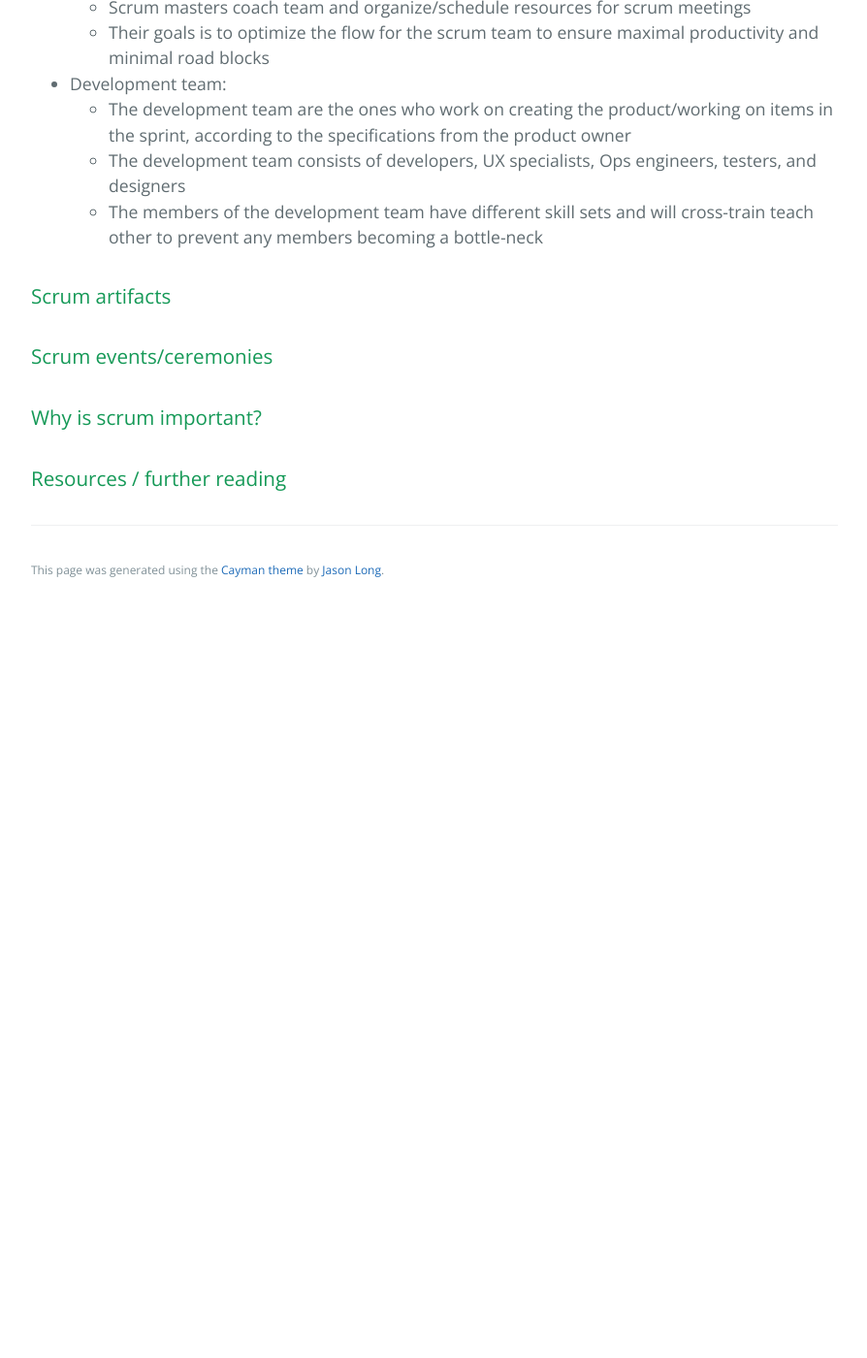
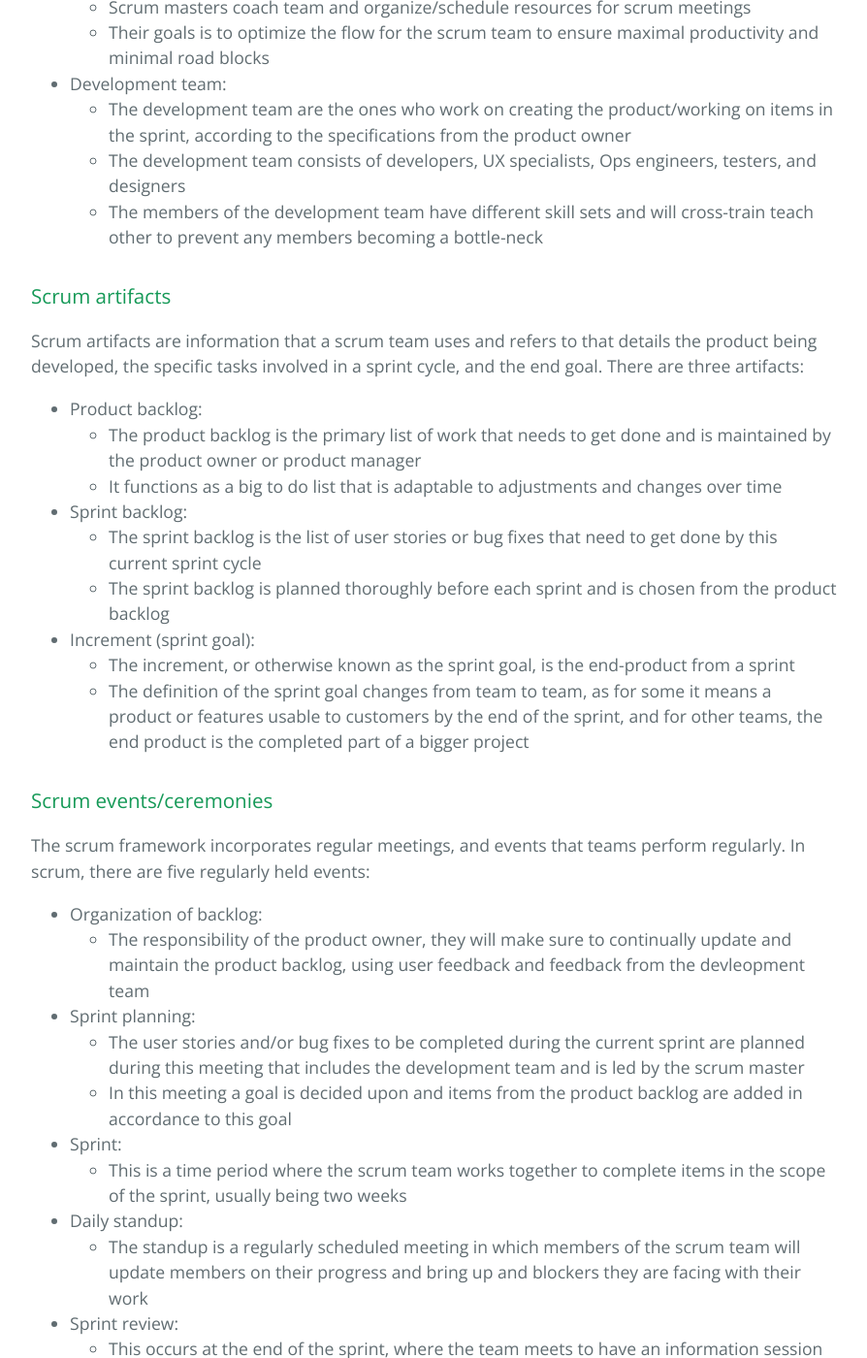
Before and after one commit to learning-software-engineering/learning-software-engineering.github.io, a Jekyll site: the page built from Topics/Software_Engineering/Scrum.md, in a window 1280 px wide and 1400 px high, scrolled down 1698 px. Shown: the whole window at 97% size, without its empty margins (192-1086 px from the left). Built offline with Jekyll 4.4.1, drawn with Linux system fonts in a browser that asks for light colours; our own code applies the rules of GitHub Pages for plain Markdown files; before the commit the page ends 2328 px from its top, so only the background shows below that; some of the changed text lies outside the part shown.

Commit message:
completed rough drafts of artifcacts and events

```diff
--- a/Topics/Software_Engineering/Scrum.md
+++ b/Topics/Software_Engineering/Scrum.md
@@ -36,9 +36,34 @@ A scrum team consists of three specific roles:
     - The members of the development team have different skill sets and will cross-train teach other to prevent any members becoming a bottle-neck
 
 ### Scrum artifacts
+Scrum artifacts are information that a scrum team uses and refers to that details the product being developed, the specific tasks involved in a sprint cycle, and the end goal. There are three artifacts:
+- Product backlog:
+    - The product backlog is the primary list of work that needs to get done and is maintained by the product owner or product manager
+    - It functions as a big to do list that is adaptable to adjustments and changes over time
+- Sprint backlog:
+    - The sprint backlog is the list of user stories or bug fixes that need to get done by this current sprint cycle
+    - The sprint backlog is planned thoroughly before each sprint and is chosen from the product backlog
+- Increment (sprint goal):
+    - The increment, or otherwise known as the sprint goal, is the end-product from a sprint
+    - The definition of the sprint goal changes from team to team, as for some it means a product or features usable to customers by the end of the sprint, and for other teams, the end product is the completed part of a bigger project
 
 
 ### Scrum events/ceremonies
+The scrum framework incorporates regular meetings, and events that teams perform regularly. In scrum, there are five regularly held events:
+- Organization of backlog:
+    - The responsibility of the product owner, they will make sure to continually update and maintain the product backlog, using user feedback and feedback from the devleopment team
+- Sprint planning:
+    - The user stories and/or bug fixes to be completed during the current sprint are planned during this meeting that includes the development team and is led by the scrum master
+    - In this meeting a goal is decided upon and items from the product backlog are added in accordance to this goal
+- Sprint:
+    - This is a time period where the scrum team works together to complete items in the scope of the sprint, usually being two weeks
+- Daily standup:
+    - The standup is a regularly scheduled meeting in which members of the scrum team will update members on their progress and bring up and blockers they are facing with their work
+- Sprint review:
+    - This occurs at the end of the sprint, where the team meets to have an information session to demo the end-product and showcases the completed backlog items
+- Sprint retrospective:
+    - Also occurs at the end of the sprint, the retro is where the team meets to discuss the aspects of the sprint that worked and did not work
+    - This builds in feedback and continual improvement of processes in the scrum framework
 
 ### Why is scrum important?
 
```
